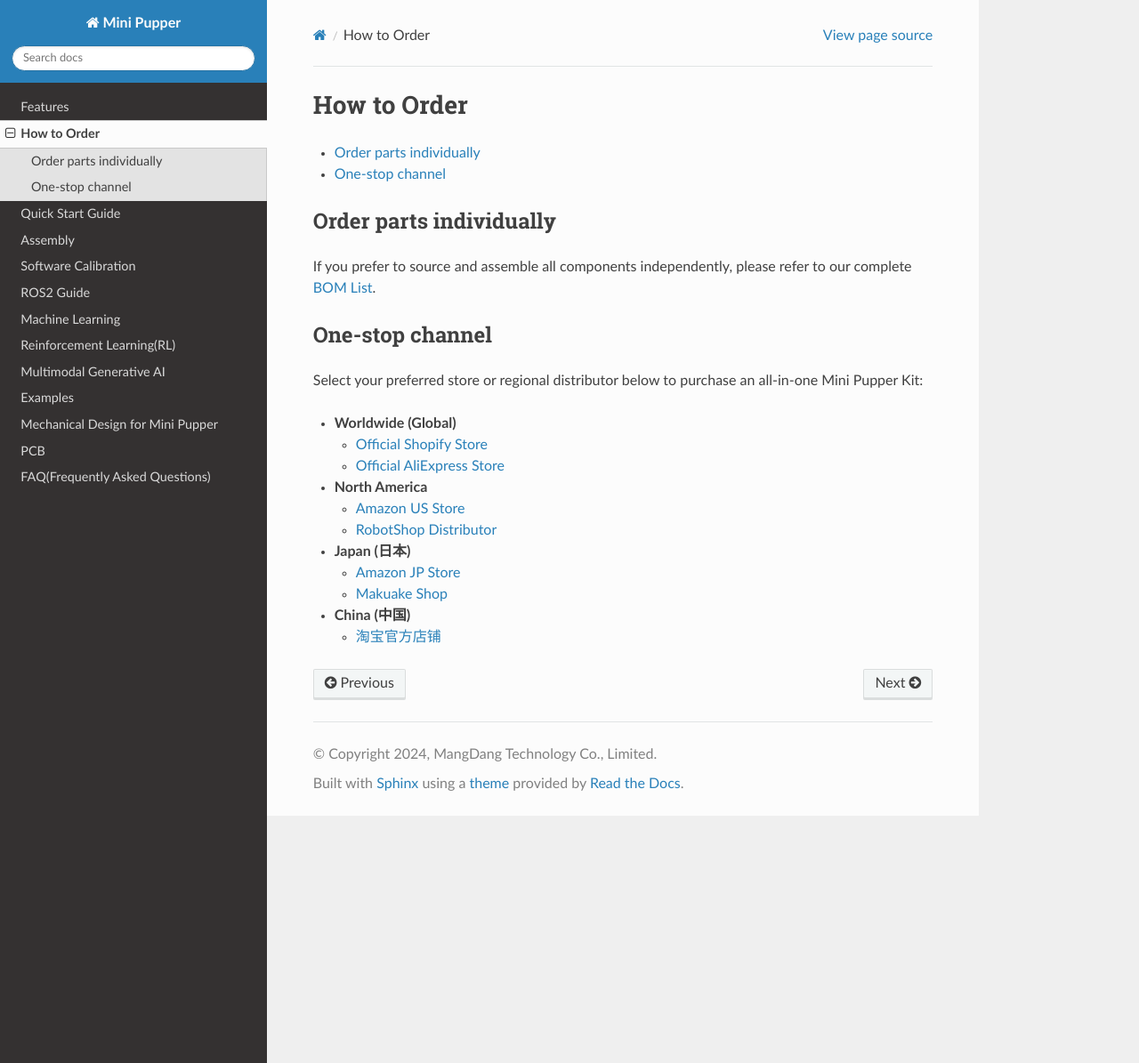
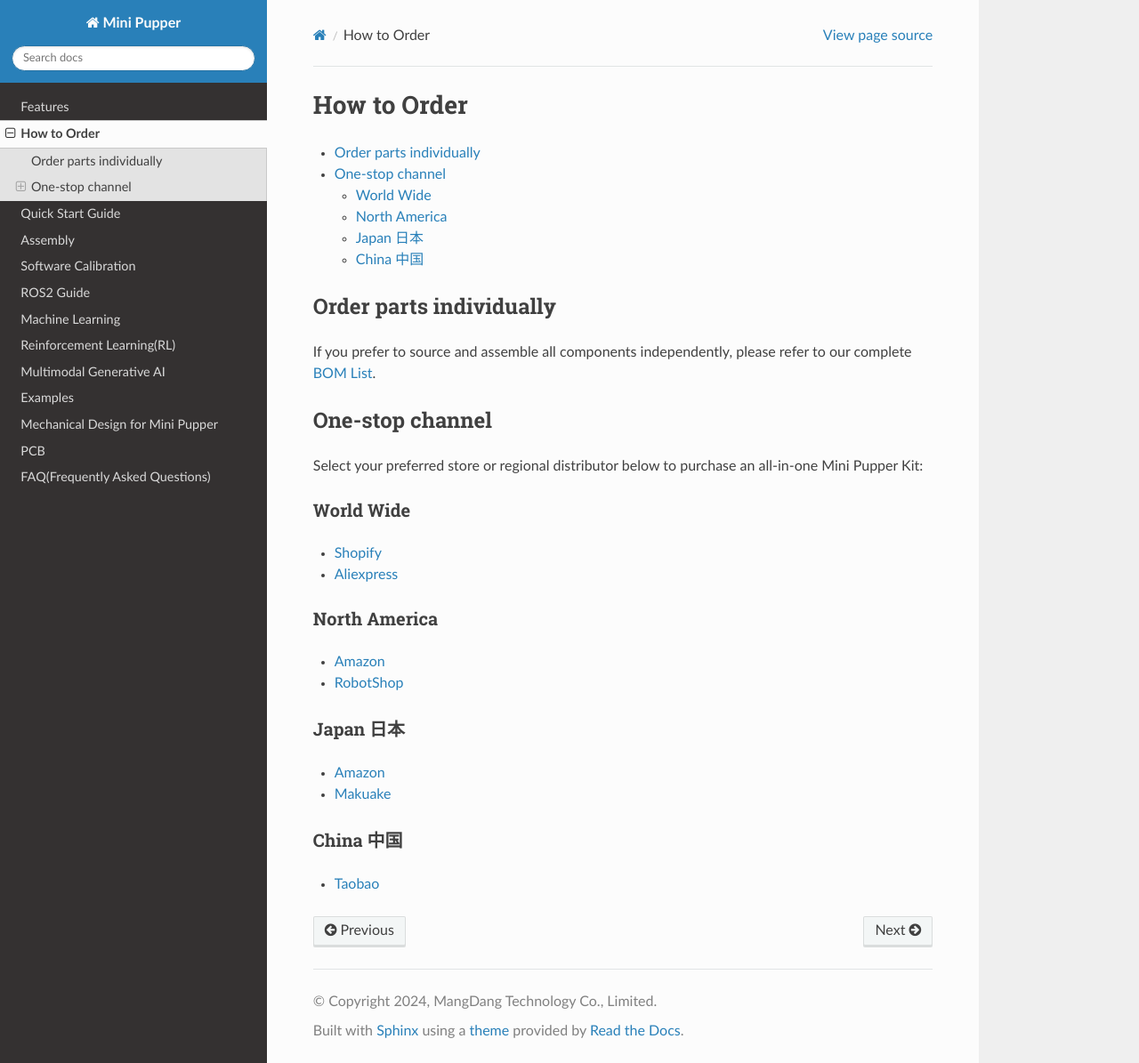
Before and after one commit to mangdangroboticsclub/MiniPupperDocs, a Sphinx documentation site: the page built from docs/guide/HowToOrder.rst, in a window 1280 px wide and 1195 px high. Shown: the whole window at 89% size. Built offline with Sphinx 7.4.7 and the Read the Docs theme 3.1.0, drawn with Linux system fonts in a browser that asks for light colours.

Commit message:
Update HowToOrder.rst

```diff
--- a/docs/guide/HowToOrder.rst
+++ b/docs/guide/HowToOrder.rst
@@ -14,21 +14,21 @@
 ---------------------
 Select your preferred store or regional distributor below to purchase an all-in-one Mini Pupper Kit:
 
-* **Worldwide (Global)**
+World Wide
+^^^^^^^^^^^
+* `Shopify <https://mangdang.store/>`_
+* `Aliexpress <https://www.aliexpress.com/store/911381222?spm=a2g0o.detail.1000007.1.2ed464e6sdYBwy>`_
 
-  * `Official Shopify Store <https://mangdang.store/>`_
-  * `Official AliExpress Store <https://www.aliexpress.com/store/911381222?spm=a2g0o.detail.1000007.1.2ed464e6sdYBwy>`_
+North America
+^^^^^^^^^^^^^^
+* `Amazon <https://www.amazon.com/s?me=A3V5171RNQ5C18&marketplaceID=ATVPDKIKX0DER>`_
+* `RobotShop <https://www.robotshop.com/en/vendor/mangdang.html>`_
 
-* **North America**
+Japan 日本
+^^^^^^^^^^^^
+* `Amazon <https://www.amazon.co.jp/s?me=A14LOTMOI42BRX&marketplaceID=A1VC38T7YXB528>`_
+* `Makuake <https://www.makuake.com/project/mini_pupper/shopping/>`_
 
-  * `Amazon US Store <https://www.amazon.com/s?me=A3V5171RNQ5C18&marketplaceID=ATVPDKIKX0DER>`_
-  * `RobotShop Distributor <https://www.robotshop.com/en/vendor/mangdang.html>`_
-
-* **Japan (日本)**
-
-  * `Amazon JP Store <https://www.amazon.co.jp/s?me=A14LOTMOI42BRX&marketplaceID=A1VC38T7YXB528>`_
-  * `Makuake Shop <https://www.makuake.com/project/mini_pupper/shopping/>`_
-
-* **China (中国)**
-
-  * `淘宝官方店铺 <https://shop170300127.taobao.com/search.htm?spm=a1z10.1-c-s.w5002-22838104363.1.6d5d661eivPk3l&search=y>`_
+China 中国
+^^^^^^^^^^^
+* `Taobao <https://shop170300127.taobao.com/search.htm?spm=a1z10.1-c-s.w5002-22838104363.1.6d5d661eivPk3l&search=y>`_
```
